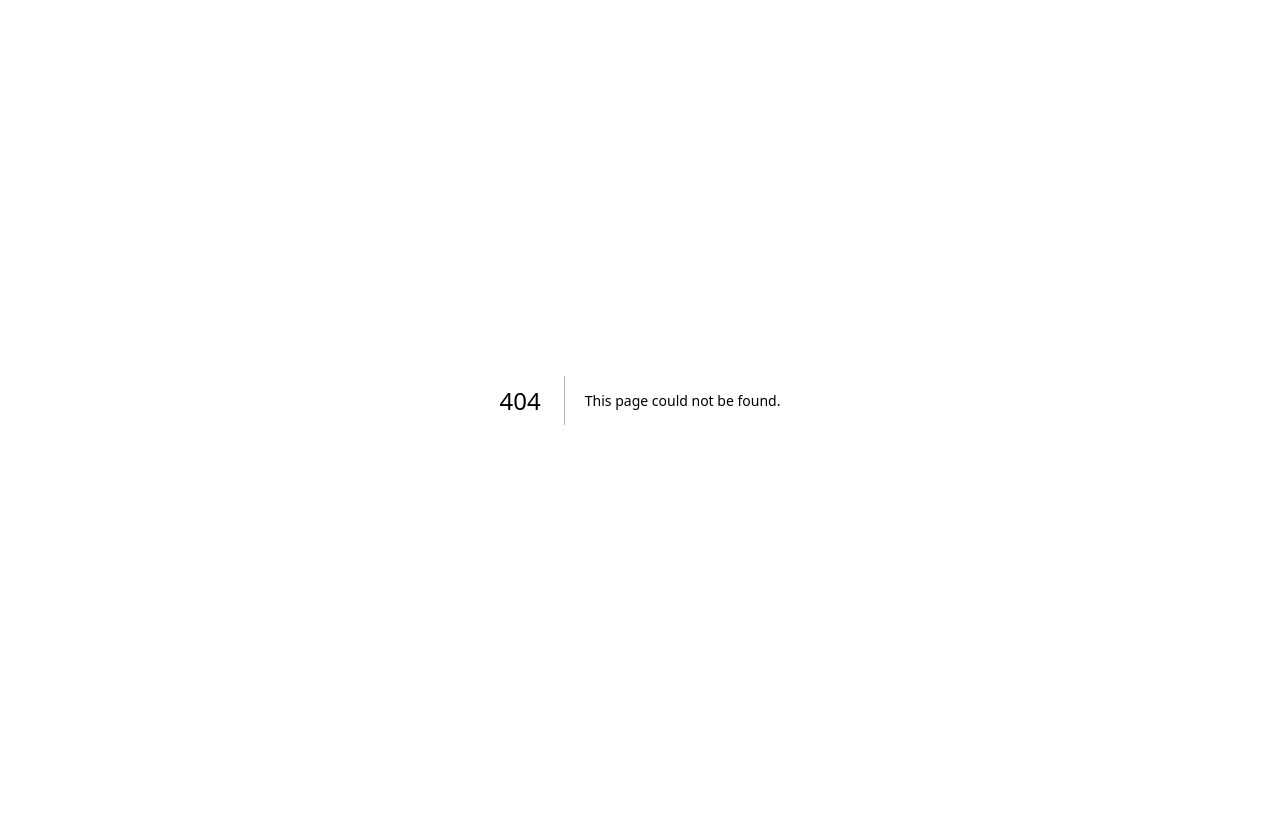
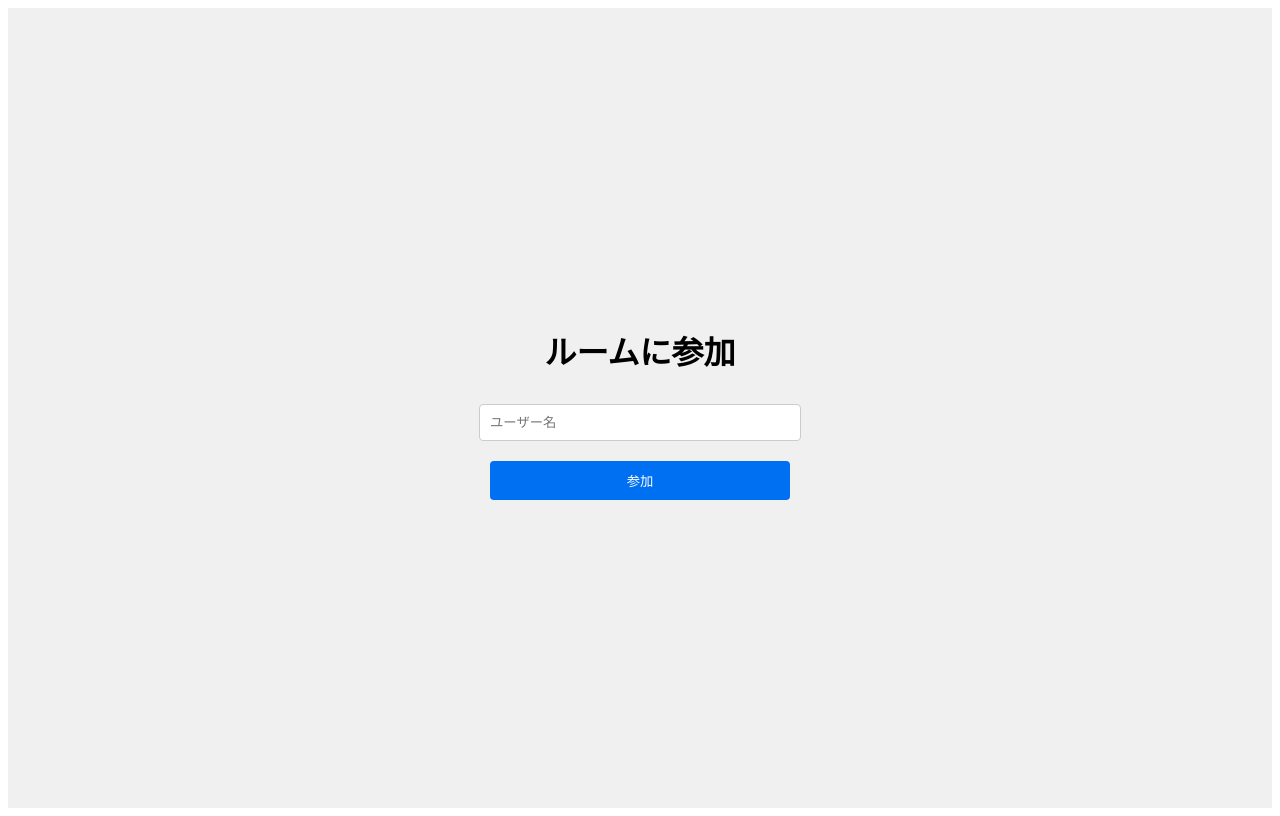
Before and after one commit to itc-s22017/anonymousChatApp, a Next.js app: page /join in a window 1280 px wide. Before the commit this address had no page. Built offline with nearby package versions, Linux system fonts and the light colour scheme.

Commit message:
ルーム参加画面

```diff
--- /dev/null
+++ b/pages/join.tsx
@@ -0,0 +1,65 @@
+import React, { useState } from 'react';
+import styled from 'styled-components';
+import { useRouter } from 'next/router';
+
+const JoinContainer = styled.div`
+  display: flex;
+  flex-direction: column;
+  justify-content: center;
+  align-items: center;
+  height: 100vh;
+  background-color: #f0f0f0;
+`;
+
+const Input = styled.input`
+  margin: 10px 0;
+  padding: 10px;
+  border: 1px solid #ccc;
+  border-radius: 4px;
+  width: 300px;
+`;
+
+const Button = styled.button`
+  margin: 10px 0;
+  padding: 10px;
+  border: none;
+  border-radius: 4px;
+  background-color: #0070f3;
+  color: white;
+  cursor: pointer;
+  width: 300px;
+
+  &:hover {
+    background-color: #005bb5;
+  }
+`;
+
+const Join: React.FC = () => {
+  const [username, setUsername] = useState('');
+  const [roomName, setRoomName] = useState('');
+  const router = useRouter();
+
+  const handleJoin = () => {
+    if (username && roomName) {
+      // ここでルーム参加の処理を実行（例：API呼び出しなど）
+      router.push(`/chat?room=${roomName}&user=${username}`);
+    } else {
+      alert('ユーザー名とルーム名を入力してください');
+    }
+  };
+
+  return (
+    <JoinContainer>
+      <h1>ルームに参加</h1>
+      <Input
+        type="text"
+        placeholder="ユーザー名"
+        value={username}
+        onChange={(e) => setUsername(e.target.value)}
+      />
+      <Button onClick={handleJoin}>参加</Button>
+    </JoinContainer>
+  );
+};
+
+export default Join;
```
Also changed, not shown: package.json (+6 -4 lines), pages/chat.tsx (added, +28 -0 lines), 1 other file (tests, documents, lock files or other folders).
